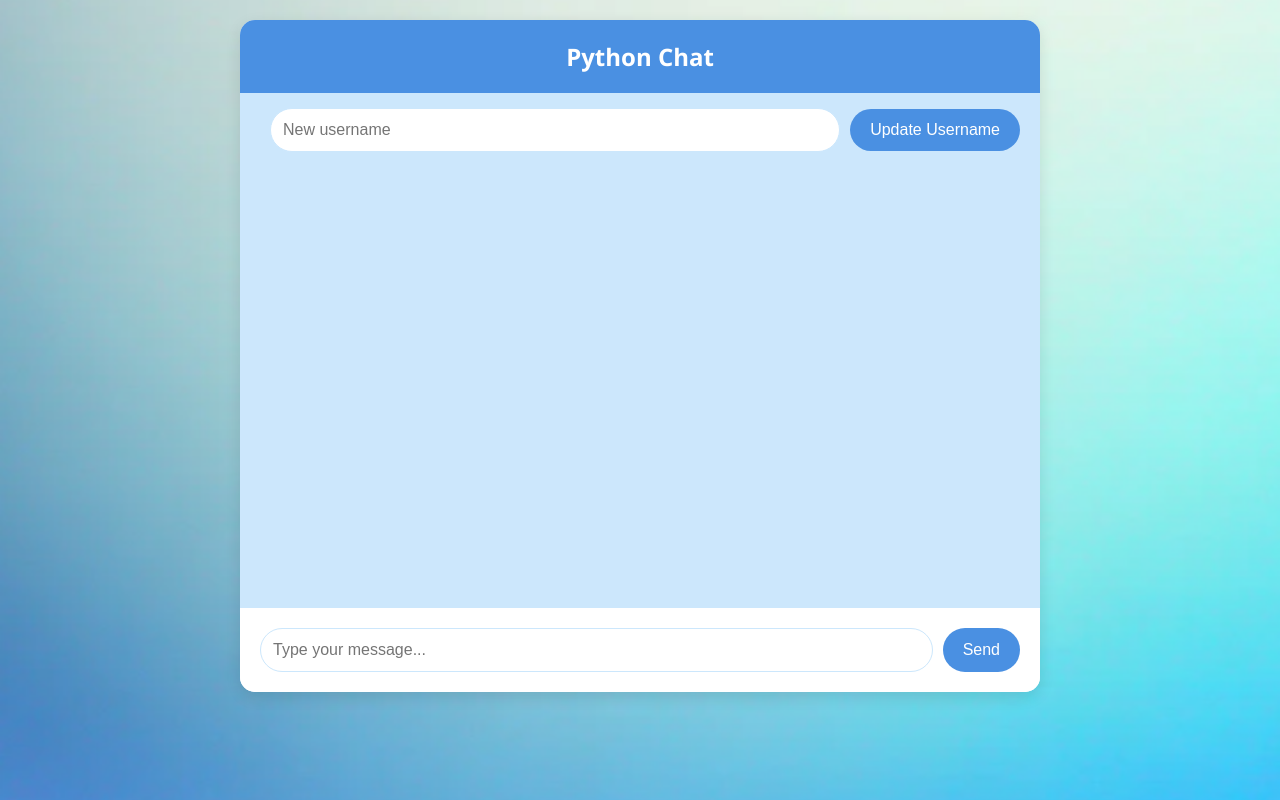
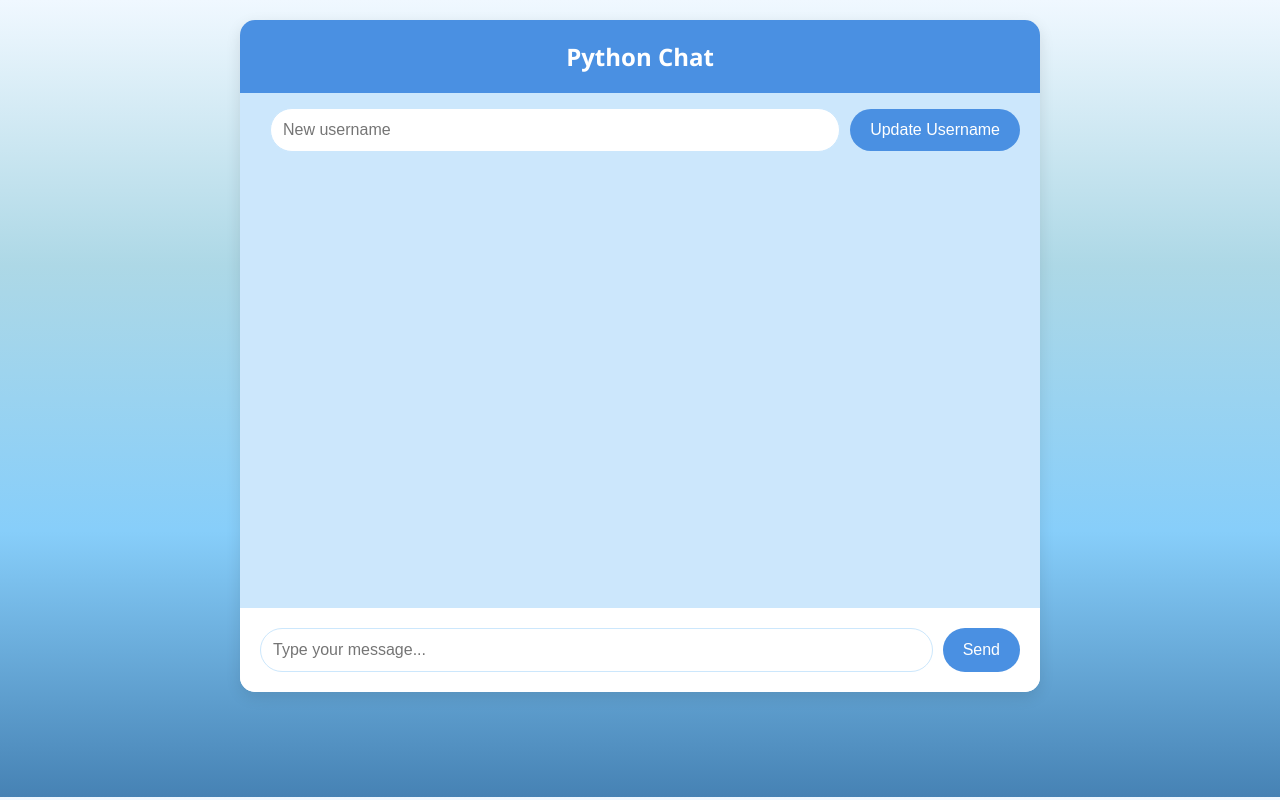
Before and after one commit to amzooon/INET_Chat_App, a Flask app: page / in a window 1280 px wide. Run offline with Flask 3, Linux system fonts and the light colour scheme; some libraries are stand-ins or nearby versions.

Commit message:
Update index.html

```diff
--- a/templates/index.html
+++ b/templates/index.html
@@ -19,21 +19,19 @@
 				--primary-dark: #3a7cbd;
 				--secondary-color: #cce7fc;
 				--text-color: #2c3e50;
-				--bg-image: url('background.png');
 				--message-bg: #e1eeff;
 				--system-message-color: #8fa4b8;
+				--bg-gradient: linear-gradient(180deg, rgba(240, 248, 255, 1), rgba(173, 216, 230, 1), rgba(135, 206, 250, 1), rgba(70, 130, 180, 1));
 			}
 
 			body {
 				font-family: "Segoe UI", Tahoma, Geneva, Verdana, sans-serif;
 				margin: 0;
-				padding: 0;
-				background-color: var(--bg-color);
-				color: var(--text-color);
-				background-image: var(--bg-image);
-                                background-size: cover; /* Per coprire interamente il background */
-                                background-position: center; /* Centra l'immagine */
-                                background-repeat: no-repeat; /* Evita che l'immagine si ripeta */
+    height: 97.1vh;
+    background: var(--bg-gradient);
+    background-size: cover;
+    background-repeat: no-repeat;
+				background: var(--bg-gradient);
 			}
 
 			.chat-container {
```
